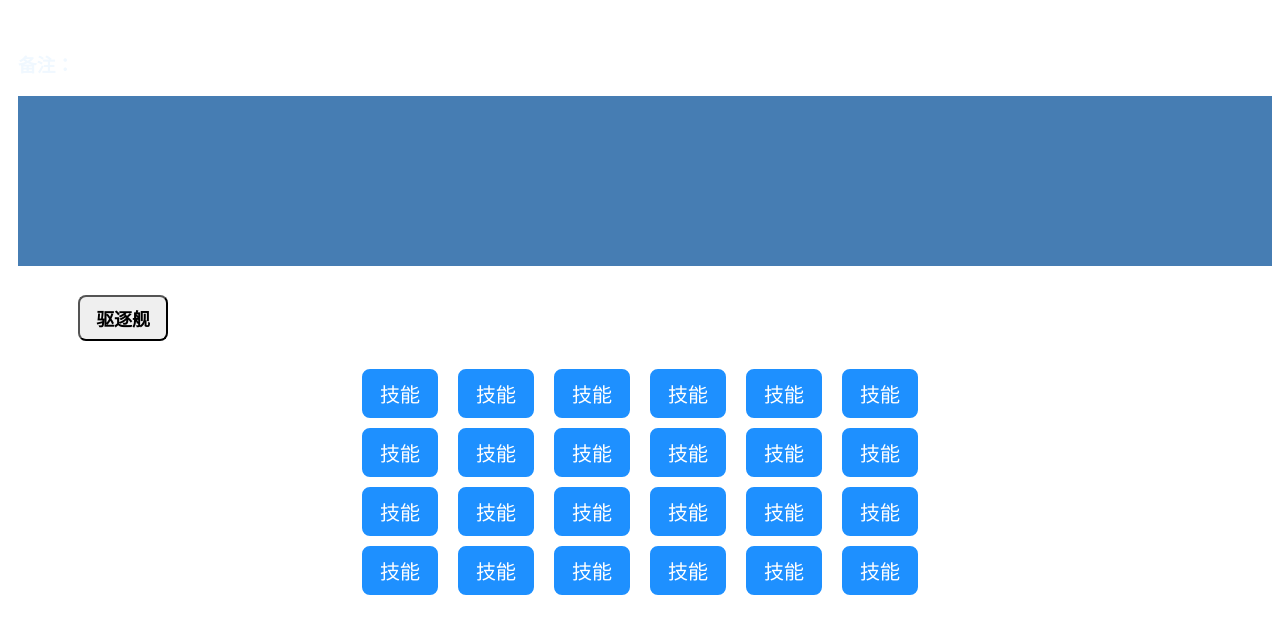
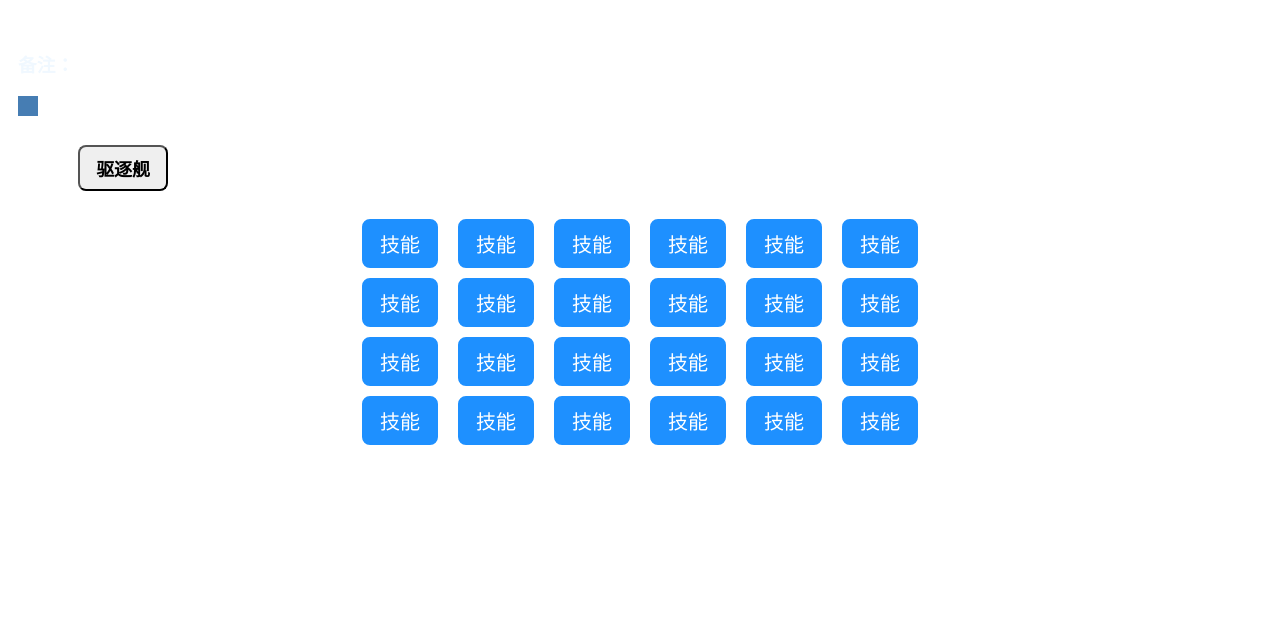
Before and after one commit to Captalized/Captalized.github.io, a plain HTML site: page index.html in a window 1280 px wide. Drawn offline with Linux system fonts and the light colour scheme; no server answers.

Commit message:
auto width

```diff
--- a/index.css
+++ b/index.css
@@ -17,8 +17,9 @@ body {
   color: aliceblue;
   font-size: larger;
   margin-top: 10px;
-  width: auto;
-  height: 150px;
+  width: max-content;
+  max-width: 90%;
+  height: max-content;
 }
 
 #header {
```
